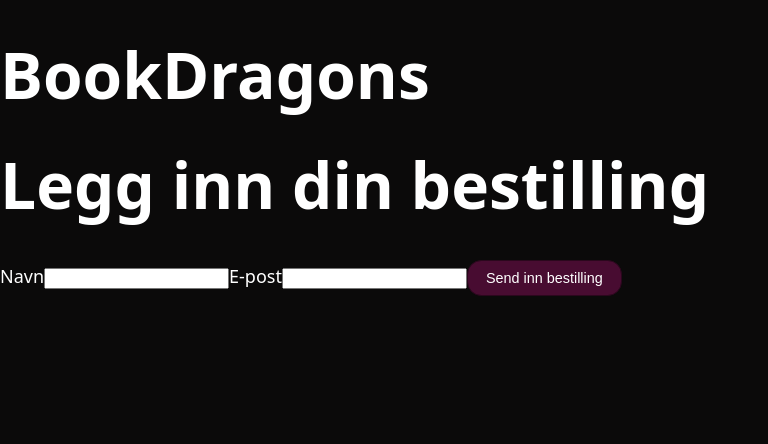
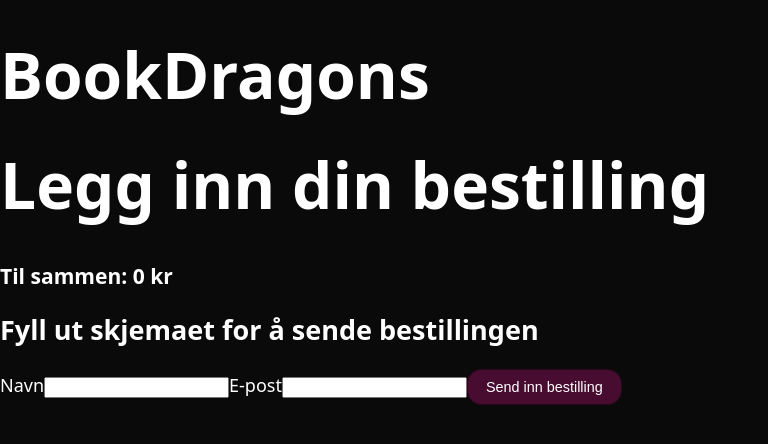
Before and after one commit to siljy/bookdragons, a Next.js app: page /bestilling in a window 1280 px wide. Shown: the top 444 px of the page, without its empty margins (0-768 px from the left). Built offline with nearby package versions, Linux system fonts and the light colour scheme.

Commit message:
feat: side for bestillinger vise oppsummering av bestilling

```diff
--- a/src/app/(frontend)/(without-cart)/bestilling/page.tsx
+++ b/src/app/(frontend)/(without-cart)/bestilling/page.tsx
@@ -1,10 +1,26 @@
+'use client'
+
 import OrderForm from '@/components/OrderForm/OrderForm'
+import { useCartStore } from '@/store/cartStore'
 
 export default function OrderPage() {
+  const cart = useCartStore((state) => state.cart)
+  let total = 0
+
+  cart.forEach((item) => {
+    total += item.price * item.quantity
+  })
   return (
     <section>
       <h1>Legg inn din bestilling</h1>
-      {/* Handlekurvoppsummering? */}
+      {cart.map((item) => (
+        <div key={item.id}>
+          <h2>{item.title}</h2>
+          <p>Antall: {item.quantity}</p>
+          <p>Sum: {item.price * item.quantity} kr</p>
+        </div>
+      ))}
+      <h3>Til sammen: {total} kr</h3>
       <OrderForm></OrderForm>
     </section>
   )
--- a/src/components/OrderForm/OrderForm.tsx
+++ b/src/components/OrderForm/OrderForm.tsx
@@ -1,12 +1,16 @@
 import Button from '../Button/Button'
 
 export default function OrderForm() {
+    function handleSubmit(){
+
+    }
   return (
-    <form>
+    <form onSubmit={handleSubmit}>
+      <h2>Fyll ut skjemaet for å sende bestillingen</h2>
       <label htmlFor="name">Navn</label>
-      <input type="text" name="name" />
+      <input type="text" name="name" required/>
       <label htmlFor="email">E-post</label>
-      <input type="email" name="email" />
+      <input type="email" name="email" required/>
       <Button type="submit" variant="primary" text="Send inn bestilling" disabled={false}></Button>
     </form>
   )
```
